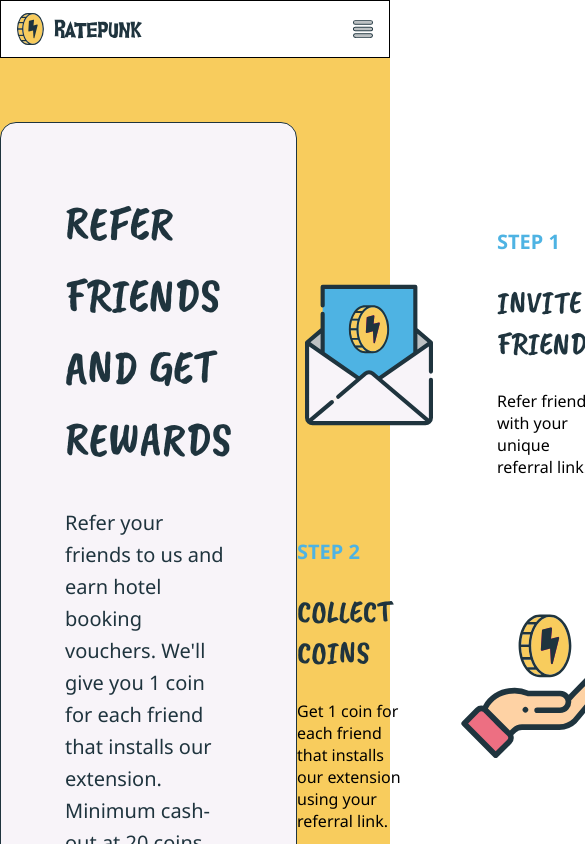
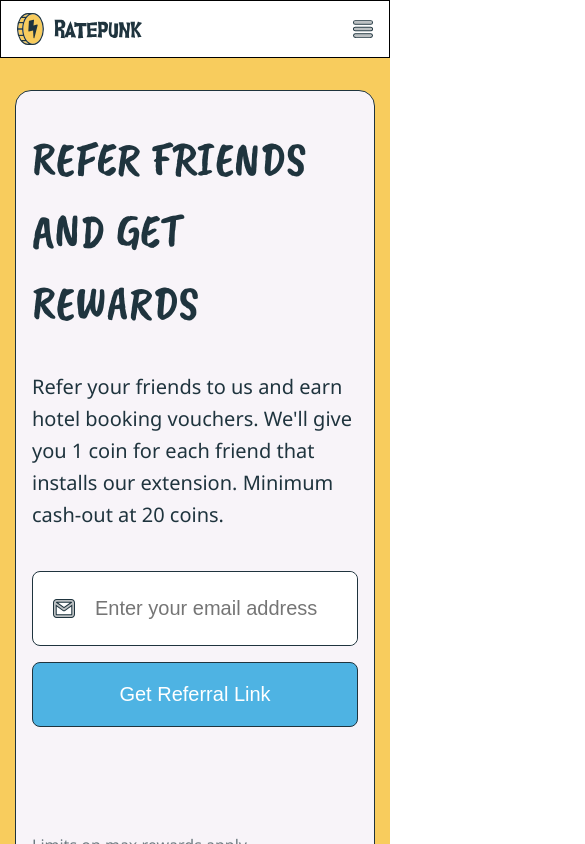
Before and after one commit to NoCluePS/ratepunk_demo, a Next.js app: page / in a window 390 px wide. Shown: the top 844 px of the page, 585 px wide, since content can reach past the window. Built offline with nearby package versions, Linux system fonts and the light colour scheme.

Commit message:
mobile friendly

```diff
--- a/src/components/HeroSection/HeroSection.module.scss
+++ b/src/components/HeroSection/HeroSection.module.scss
@@ -4,6 +4,11 @@
     width: 100%;
     margin-top: 64px;
     padding-bottom: 64px;
+
+    @media (max-width: 767px) {
+        margin-top: 32px;
+        padding-bottom: 48px;
+    }
 
     .container {
         max-width: 1100px;
@@ -13,6 +18,10 @@
         justify-content: space-between;
         align-items: center;
 
+        @media (max-width: 767px) {
+            flex-direction: column;
+        }
+
         .emailContainer {
             background-color: #F8F4F9;
             border: 1px solid #1F343E;
@@ -21,6 +30,11 @@
             width: 100%;
             max-width: 414px;
             color: #1F343E;
+
+            @media (max-width: 767px) {
+                padding: 32px 16px;
+                width: calc(100% - 32px);
+            }
 
             h1 {
                 margin: 0 0 32px 0;
@@ -73,6 +87,23 @@
                     color: #1F343E;
                     font-size: 32px;
                 }
+
+                @media (max-width: 767px) {
+                    flex-direction: column;
+                    text-align: center;
+
+                    img {
+                        margin: 0 0 32px 0;
+                    }
+
+                    h2 {
+                        margin: 12px 0;
+                    }
+
+                    &:first-child {
+                        margin-top: 48px;
+                    }
+                }
             }
         }
     }
@@ -85,4 +116,12 @@
         margin-left: 56px;
         margin-right: 0 !important;
     }
+
+    @media (max-width: 767px) {
+        flex-direction: column;
+
+        img {
+            margin: 0 0 32px 0;
+        }
+    }
 }
--- a/src/components/HeroSection/HeroSection.tsx
+++ b/src/components/HeroSection/HeroSection.tsx
@@ -10,6 +10,7 @@
 import firstImg from '@/assets/invite.svg';
 import secondImg from '@/assets/collect-coins.svg';
 import thirdImg from '@/assets/voucher.svg';
+import useMediaQuery from '@/hooks/useMediaQuery';
 
 const infoSections = [
   {
@@ -34,6 +35,7 @@
 export const HeroSection = () => {
   const [success, setSuccess] = useState(false);
   const [failure, setFailure] = useState('');
+  const isMobile = useMediaQuery('(max-width: 767px)');
 
   const onSubmit = (val: string) => {
     if (!val) {
@@ -78,7 +80,9 @@
               showCopy={success}
               failureText={failure}
               showButton={!success || !!failure}
-              buttonTitle={'Get Referral Link'}
+              buttonTitle={
+                isMobile && success ? 'Copy URL' : 'Get Referral Link'
+              }
             />
           </div>
           <p className={classNames(styles.footerText, pFont.className)}>
--- a/src/components/Input/Input.tsx
+++ b/src/components/Input/Input.tsx
@@ -5,6 +5,7 @@
 import successImgSrc from '@/assets/success.svg';
 import styles from './Input.module.scss';
 import { boldPFont, pFont } from '@/Fonts/Fonts';
+import useMediaQuery from '@/hooks/useMediaQuery';
 
 interface InputProps {
   showCopy: boolean;
@@ -22,6 +23,7 @@
   failureText,
 }) => {
   const [value, setValue] = useState('');
+  const isMobile = useMediaQuery('(max-width: 767px)');
 
   const onCopy = () => {
     navigator.clipboard.writeText('https://ratepunk.com/referral');
@@ -49,14 +51,17 @@
           contentEditable={showCopy}
           placeholder="Enter your email address"
         />
-        {showCopy && (
+        {showCopy && !isMobile && (
           <div onClick={onCopy} className={styles.copyBtn}>
             Copy
           </div>
         )}
       </div>
-      {showButton && buttonTitle && (
-        <button onClick={() => onSubmit(value)} className={styles.submitBtn}>
+      {(showButton || isMobile) && buttonTitle && (
+        <button
+          onClick={!showButton && isMobile ? onCopy : () => onSubmit(value)}
+          className={styles.submitBtn}
+        >
           {buttonTitle}
         </button>
       )}
--- /dev/null
+++ b/src/hooks/useMediaQuery.tsx
@@ -0,0 +1,44 @@
+import { useEffect, useState } from 'react';
+
+function useMediaQuery(query: string): boolean {
+  const getMatches = (query: string): boolean => {
+    // Prevents SSR issues
+    if (typeof window !== 'undefined') {
+      return window.matchMedia(query).matches;
+    }
+    return false;
+  };
+
+  const [matches, setMatches] = useState<boolean>(getMatches(query));
+
+  function handleChange() {
+    setMatches(getMatches(query));
+  }
+
+  useEffect(() => {
+    const matchMedia = window.matchMedia(query);
+
+    // Triggered at the first client-side load and if query changes
+    handleChange();
+
+    // Listen matchMedia
+    if (matchMedia.addListener) {
+      matchMedia.addListener(handleChange);
+    } else {
+      matchMedia.addEventListener('change', handleChange);
+    }
+
+    return () => {
+      if (matchMedia.removeListener) {
+        matchMedia.removeListener(handleChange);
+      } else {
+        matchMedia.removeEventListener('change', handleChange);
+      }
+    };
+    // eslint-disable-next-line react-hooks/exhaustive-deps
+  }, [query]);
+
+  return matches;
+}
+
+export default useMediaQuery;
```
